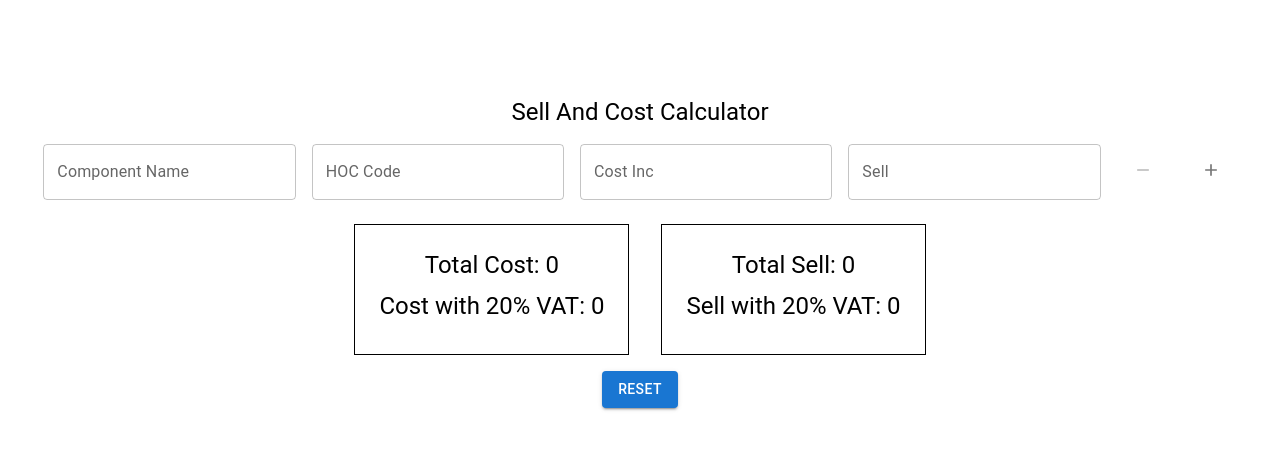
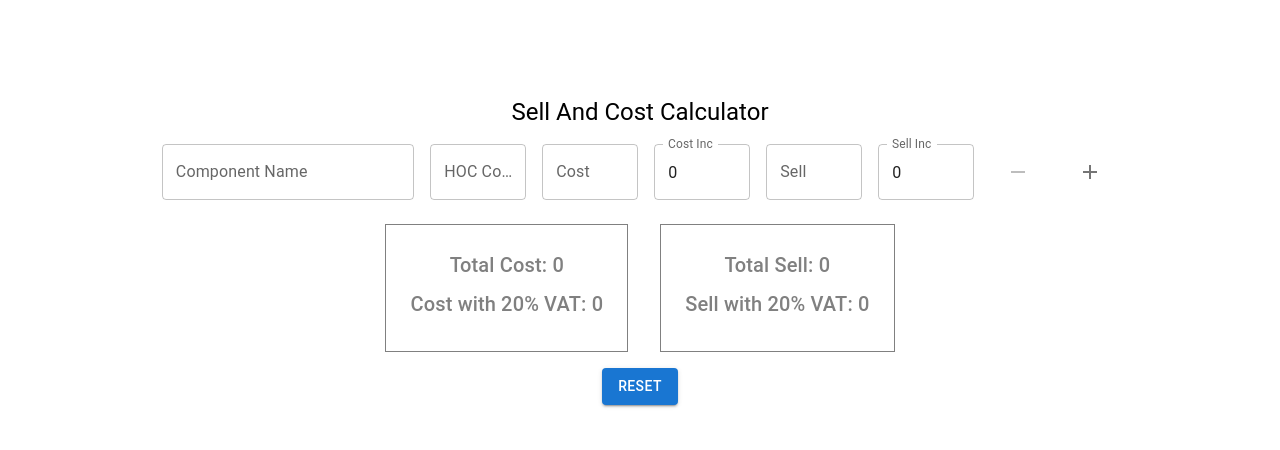
Before and after one commit to Siddique11/Cost_calculator, a React (Create React App) app: page / in a window 1280 px wide. Shown: the top 450 px of the page. Built offline with nearby package versions, Linux system fonts and the light colour scheme.

Commit message:
added new textfield which calculate cost & value with 20% tax

```diff
--- a/src/components/Data.js
+++ b/src/components/Data.js
@@ -110,34 +110,87 @@ export default function FormPropsTextFields() {
         return (
           <Box sx={{ justifyContent: "center" }} key={i}>
             <TextField label="Component Name" type="Text" />
-            <TextField label="HOC Code" type="Text" />
+            <TextField
+              label="HOC Code"
+              type="Text"
+              sx={{
+                maxWidth: "6rem",
+              }}
+            />
             <TextField
               name="cost"
-              label="Cost Inc"
+              label="Cost"
+              sx={{
+                maxWidth: "6rem",
+              }}
               inputProps={{ inputMode: "numeric", pattern: "[0-9]*" }}
               value={x.cost}
               onChange={(e) => handleInputChange(e, i)}
               onKeyUp={(e) => handleInputChange(e, i)}
             />
             <TextField
+              name="cost"
+              label="Cost Inc"
+              InputProps={{
+                readOnly: true,
+              }}
+              cursor="not-allowed"
+              value={x.cost === "" ? 0 : (x.cost * 1.2).toFixed(2)}
+              sx={{
+                maxWidth: "6rem",
+                "& .MuiInputBase-input": {
+                  cursor: "not-allowed",
+                },
+                "& .MuiOutlinedInput-root:hover": {
+                  "& > fieldset": {
+                    borderColor: "#c4c4c4",
+                  },
+                },
+              }}
+            />
+
+            <TextField
               name="sell"
               label="Sell"
+              sx={{
+                maxWidth: "6rem",
+              }}
               inputProps={{ inputMode: "numeric", pattern: "[0-9]*" }}
               value={x.sell}
               onChange={(e) => handleInputChange(e, i)}
               onKeyUp={(e) => handleInputChange(e, i)}
             />
+            <TextField
+              name="sell"
+              sx={{
+                maxWidth: "6rem",
+                color: "black",
+                "& .MuiInputBase-input": {
+                  cursor: "not-allowed",
+                },
+                "& .MuiOutlinedInput-root:hover": {
+                  "& > fieldset": {
+                    borderColor: "#c4c4c4",
+                  },
+                },
+              }}
+              label="Sell Inc"
+              InputProps={{
+                readOnly: true,
+              }}
+              value={x.sell === "" ? 0 : (x.sell * 1.2).toFixed(2)}
+            />
             <IconButton
               disabled={priceValues.length !== 1 ? false : true}
               onClick={() => handleRemoveClick(i)}
             >
-              <RemoveIcon fontSize="small" sx={{ margin: "1rem" }} />
+              <RemoveIcon fontSize="1rem" sx={{ margin: "1rem" }} />
             </IconButton>
             <IconButton
               // disabled={priceValues.length - 1 === i ? false : true}
               onClick={() => handleAddClick(i)}
             >
-              <AddIcon fontSize="small" sx={{ margin: "1rem" }} />
+              <AddIcon fontSize="0.5rem" sx={{ margin: "1rem" }} />
             </IconButton>
           </Box>
         );
@@ -145,21 +198,41 @@ export default function FormPropsTextFields() {
 
       <div>
         <Box display="flex" sx={{ justifyContent: "center", p: "1rem" }}>
-          <Box sx={{ border: 1, p: "1.5rem" }}>
-            <Typography variant="h5" gutterBottom component="div">
+          <Box sx={{ border: 1, p: "1.5rem", borderColor: "gray" }}>
+            <Typography
+              variant="h6"
+              gutterBottom
+              component="div"
+              style={{ color: "gray" }}
+            >
               Total Cost: {costTotal && costTotal}
             </Typography>
-            <Typography variant="h5" gutterBottom component="div">
+            <Typography
+              variant="h6"
+              gutterBottom
+              component="div"
+              style={{ color: "gray" }}
+            >
               Cost with 20% VAT: {costTotal && (costTotal * 1.2).toFixed(2)}
             </Typography>
           </Box>
           <div style={{ margin: "0 1rem" }}></div>
-          <Box sx={{ border: 1, p: "1.5rem" }}>
-            <Typography variant="h5" gutterBottom component="div">
+          <Box sx={{ border: 1, p: "1.5rem", borderColor: "gray" }}>
+            <Typography
+              variant="h6"
+              gutterBottom
+              component="div"
+              style={{ color: "gray" }}
+            >
               Total Sell: {sellTotal && sellTotal}
             </Typography>
 
-            <Typography variant="h5" gutterBottom component="div">
+            <Typography
+              variant="h6"
+              gutterBottom
+              component="div"
+              style={{ color: "gray" }}
+            >
               Sell with 20% VAT: {sellTotal && (sellTotal * 1.2).toFixed(2)}
             </Typography>
           </Box>
```
